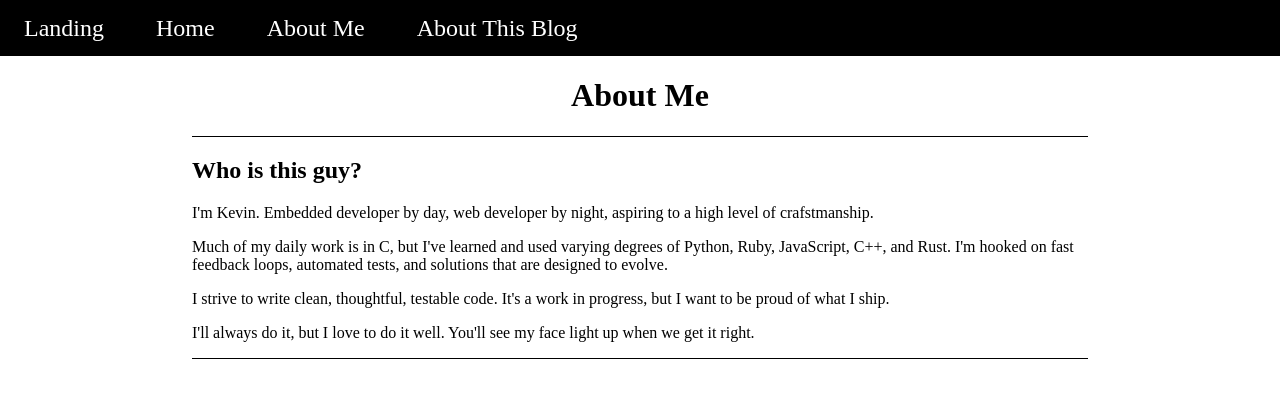
After one commit to KevinWMatthews/personal_website, a Flask app: page /blog/about-me in a window 1280 px wide. The commit adds this page. Shown: the top 398 px of the page. Run offline with Flask 2, Linux system fonts and the light colour scheme.

Commit message:
Add 'About Me' page

```diff
--- a/personal_website/templates/_blog_navbar.html
+++ b/personal_website/templates/_blog_navbar.html
@@ -2,6 +2,7 @@
 	<div class="nav-wrap">
 		<a href="{{ url_for('index') }}" class="nav-link">Landing</a>
 		<a href="{{ url_for('blog_home') }}" class="nav-link">Home</a>
+		<a href="{{ url_for('about_me') }}" class="nav-link">About Me</a>
 		<a href="{{ url_for('blog_about') }}" class="nav-link">About This Blog</a>
 	</div>
 </nav>
--- /dev/null
+++ b/personal_website/templates/about_me.html
@@ -0,0 +1,38 @@
+{% extends "base.html" %}
+
+{% block title %}About Me{% endblock title %}
+
+{% block styles %}
+	<link rel="stylesheet" href="{{ url_for('static', filename='css/blog.css') }}">
+{% endblock styles %}
+
+{% block navbar %}
+	{% include '_blog_navbar.html' %}
+{% endblock navbar %}
+
+{% block header %}
+	<header id="home" class="">
+		<h1>About Me</h1>
+	</header>
+{% endblock header %}
+
+{% block content %}
+	<section>
+		<article class="blog-post">
+			<h2>Who is this guy?</h2>
+			<p>I'm Kevin. Embedded developer by day, web developer by night, aspiring
+				to a high level of crafstmanship.</p>
+			<p>Much of my daily work is in C, but I've learned and used varying degrees of
+				Python, Ruby, JavaScript, C++, and Rust. I'm hooked on fast feedback loops,
+				automated tests, and solutions that are designed to evolve.</p>
+			<p>I strive to write clean, thoughtful, testable code. It's a work in
+				progress, but I want to be proud of what I ship.</p>
+			<p>I'll always do it, but I love to do it well. You'll see my face light up when
+			we get it right.</p>
+		</article>
+	</section>
+{% endblock content %}
+
+{% block footer %}
+	<footer></footer>
+{% endblock footer %}
--- a/personal_website/views/blog.py
+++ b/personal_website/views/blog.py
@@ -52,6 +52,10 @@ def blog_home():
 def blog_post(post):
     return render_template('{}.html'.format(post))
 
+@app.route('/blog/about-me', methods=['GET'])
+def about_me():
+    return render_template('about_me.html')
+
 @app.route('/blog/about-this-blog', methods=['GET'])
 def blog_about():
     return render_template('blog_about.html')
```
